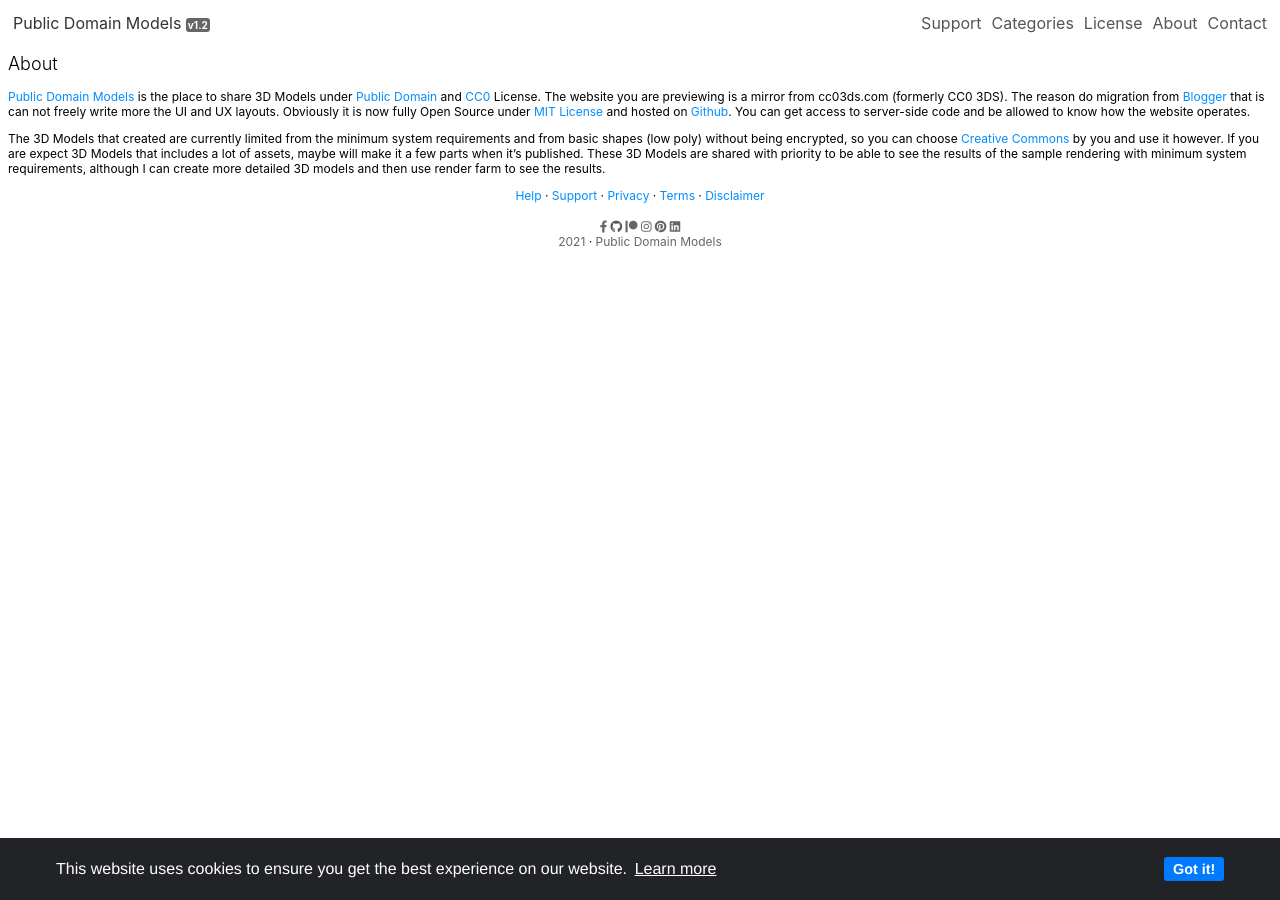
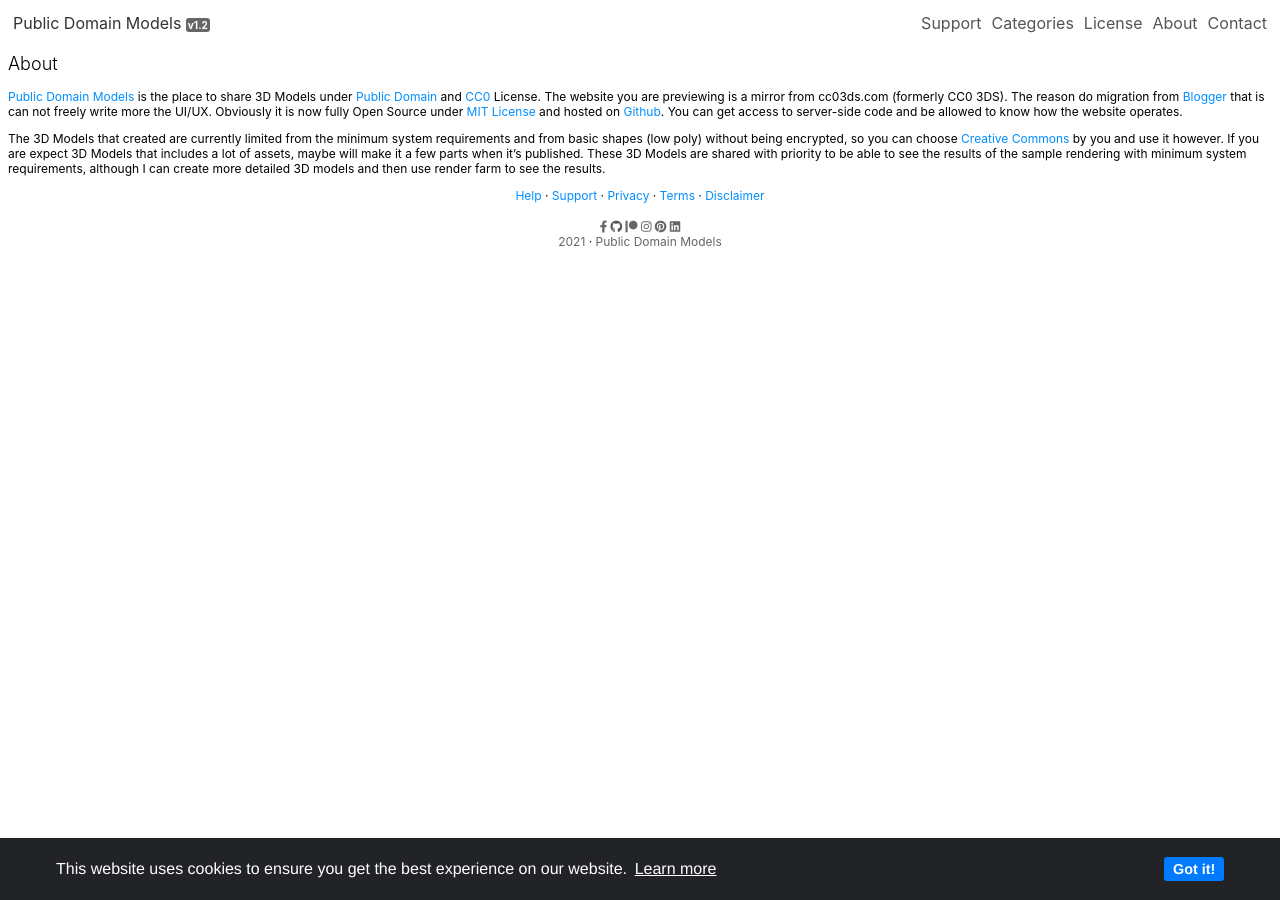
Before and after one commit to mohamadrido/project, a Jekyll site: the page built from about.html, in a window 1280 px wide. Built offline with Jekyll 4.4.1, drawn with Linux system fonts in a browser that asks for light colours.

Commit message:
Update about.html

```diff
--- a/about.html
+++ b/about.html
@@ -2,7 +2,7 @@
 layout: page
 title: About
 ---
-<p><a style="color: #008eff;" href="https://publicdomainmodels.com">Public Domain Models</a> is the place to share 3D Models under <a style="color: #008eff;" href="https://creativecommons.org/publicdomain/mark/1.0">Public Domain</a> and <a style="color: #008eff;" href="https://creativecommons.org/publicdomain/zero/1.0">CC0</a> License. The website you are previewing is a mirror from cc03ds.com (formerly CC0 3DS). The reason do migration from <a style="color: #008eff;" href="https://blogger.com">Blogger</a> that is can not freely write more the UI and UX layouts. Obviously it is now fully Open Source under <a style="color: #008eff;" href="https://raw.githubusercontent.com/publicdomainmodels/project/main/LICENSE">MIT License</a> and hosted on <a style="color: #008eff;" href="https://github.com">Github</a>. You can get access to server-side code and be allowed to know how the website operates.</p>
+<p><a style="color: #008eff;" href="https://publicdomainmodels.com">Public Domain Models</a> is the place to share 3D Models under <a style="color: #008eff;" href="https://creativecommons.org/publicdomain/mark/1.0">Public Domain</a> and <a style="color: #008eff;" href="https://creativecommons.org/publicdomain/zero/1.0">CC0</a> License. The website you are previewing is a mirror from cc03ds.com (formerly CC0 3DS). The reason do migration from <a style="color: #008eff;" href="https://blogger.com">Blogger</a> that is can not freely write more the UI/UX. Obviously it is now fully Open Source under <a style="color: #008eff;" href="https://raw.githubusercontent.com/publicdomainmodels/project/main/LICENSE">MIT License</a> and hosted on <a style="color: #008eff;" href="https://github.com">Github</a>. You can get access to server-side code and be allowed to know how the website operates.</p>
 <p>The 3D Models that created are currently limited from the minimum system requirements and from basic shapes (low poly) without being encrypted, so you can choose <a style="color: #008eff;" href="https://creativecommons.org/choose/">Creative Commons</a> by you and use it however. If you are expect 3D Models that includes a lot of assets, maybe will make it a few parts when it’s published. These 3D Models are shared with priority to be able to see the results of the sample rendering with minimum system requirements, although I can create more detailed 3D models and then use render farm to see the results.</p>
 <div style="text-align: center;">
 <a style="color: #008eff;" href="/help">Help</a> &middot; <a style="color: #008eff;" href="/support">Support</a> &middot; <a style="color: #008eff;" href="/privacy">Privacy</a> &middot; <a style="color: #008eff;" href="/tos">Terms</a> &middot; <a style="color: #008eff;" href="/disclaimer">Disclaimer</a>
```
